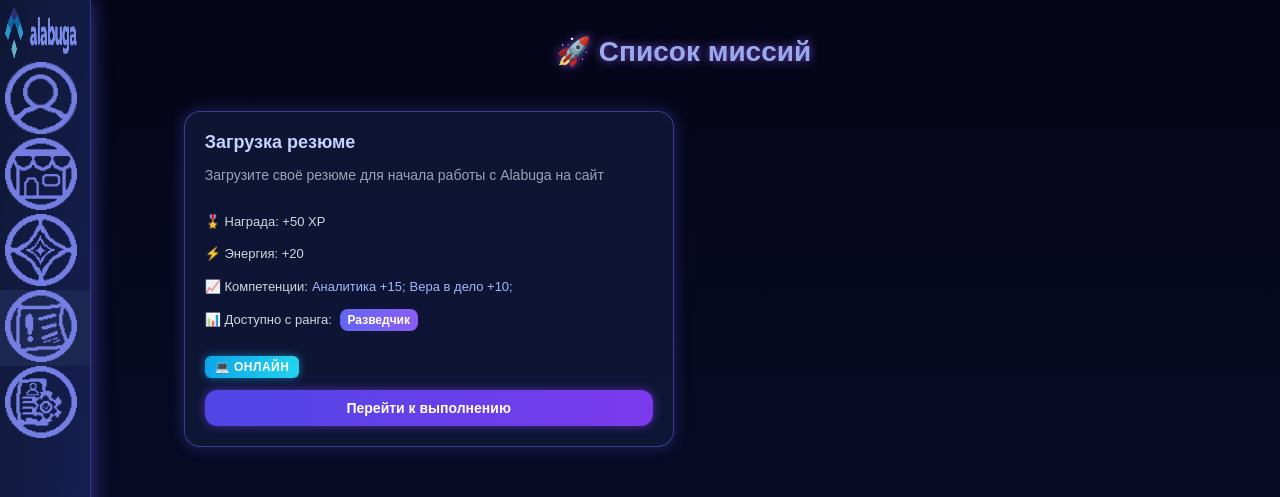
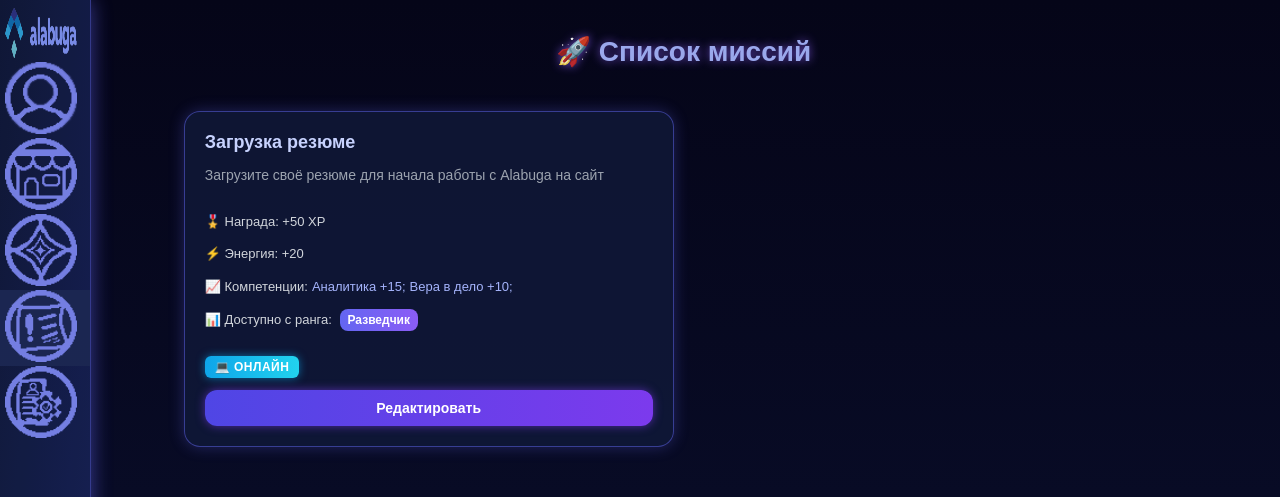
Before and after one commit to LismondT/Hacatone, a React (Create React App) app: page /missionsList in a window 1280 px wide. Shown: the top 497 px of the page. Built offline with nearby package versions, Linux system fonts and the light colour scheme; sample sign-in values are in the browser's storage.

Commit message:
Если пользователь hr, то вместо кнопки "начать выполнение" -> "Редактировать"

```diff
--- a/src/components/missionCard/missionCard.jsx
+++ b/src/components/missionCard/missionCard.jsx
@@ -11,7 +11,8 @@
   artefactName,
   skills,
   isOnline = true,
-  needRank
+  needRank,
+	isHr = false
 }) {
   return (
     <div className="mission-card">
@@ -51,9 +52,17 @@
         </div>
       )}
 
-      <Link to={`/missionsList/${id}`} className="mission-link">
-        <button className="mission-btn">Перейти к выполнению</button>
-      </Link>
+			{isHr && (
+					<Link to={`/missionsList/${id}`} className="mission-link">
+						<button className="mission-btn">Перейти к выполнению</button>
+					</Link>
+			)}
+			{!isHr && (
+					<Link to={`/`} className="mission-link">
+						<button className="mission-btn">Редактировать</button>
+					</Link>
+			)}
+
     </div>
   );
 }
```
